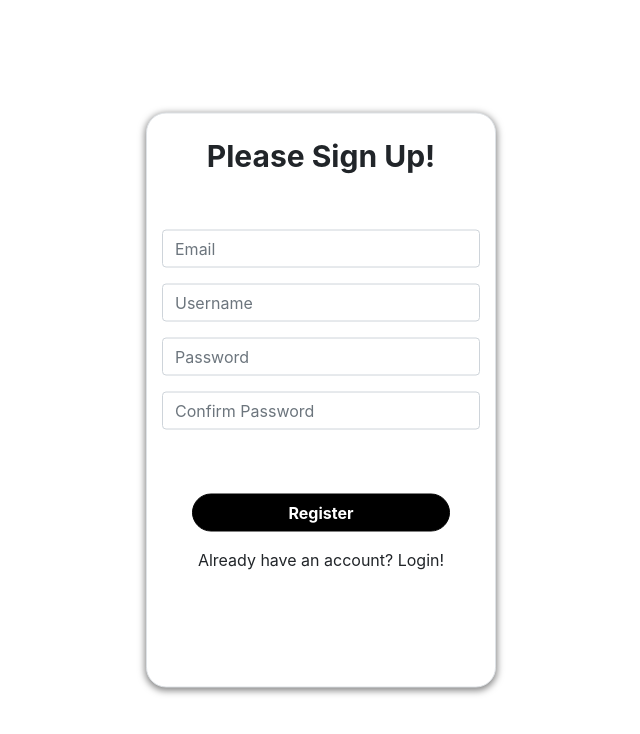
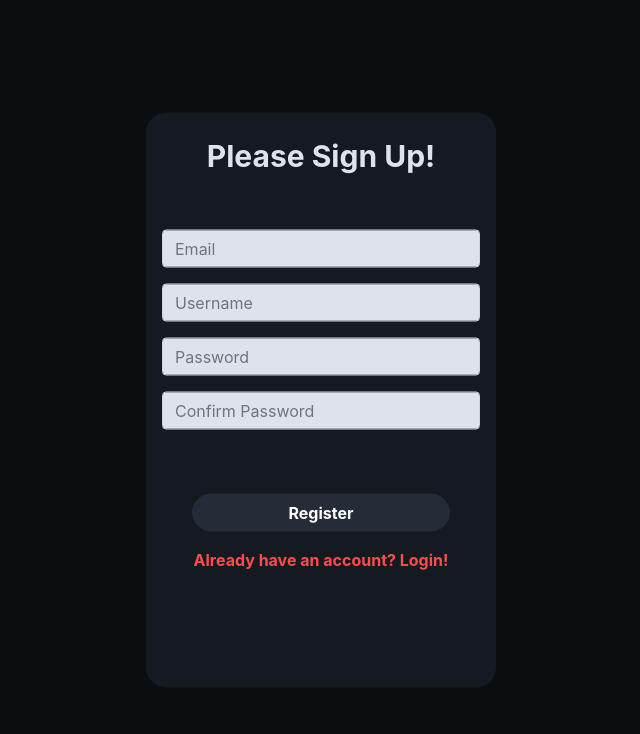
Before and after one commit to Jonathan204/SyncStream, a React (Create React App) app in the folder client/: page / in a window 1280 px wide. Both pictures are taken after a click on the element "Don't have an account? Create one!". Shown: the top 734 px of the page, without its empty margins (319-959 px from the left). Built offline with nearby package versions, Linux system fonts and the light colour scheme; no server answers.

Commit message:
Darker style on most elements

```diff
--- a/client/public/index.html
+++ b/client/public/index.html
@@ -29,8 +29,9 @@
   </head>
   <body>
     <noscript>You need to enable JavaScript to run this app.</noscript>
-    <div id="login-background"></div>
+    <div id="login-background">
     <div id="root"></div>
+    </div>
     <!--
       This HTML file is a template.
       If you open it directly in the browser, you will see an empty page.
--- a/client/public/styles.css
+++ b/client/public/styles.css
@@ -1,6 +1,8 @@
 #login-background {
   position: absolute;
-  background-color: rgb(255, 255, 255);
+  background-color: #0b0e11;
+  width: 100%;
+  height: 100%;
 }
 
 #welcome {
--- a/client/src/components/Account/Login.js
+++ b/client/src/components/Account/Login.js
@@ -46,6 +46,7 @@ const Login = () => {
         <Row className="flex-column">
           <Form.Group controlId="username">
             <Form.Control
+              className="form-color"
               name="username"
               required
               type="text"
@@ -64,6 +65,7 @@ const Login = () => {
         <Row className="flex-column">
           <Form.Group controlId="password">
             <Form.Control
+              className="form-color"
               name="password"
               required
               type="password"
--- a/client/src/components/Account/Register.js
+++ b/client/src/components/Account/Register.js
@@ -46,15 +46,14 @@ const Register = () => {
         <Row className="flex-column">
           <Form.Group controlId="email">
             <Form.Control
+              className="form-color"
               name="email"
               type="email"
               placeholder="Email"
               required
               isValid={validated && !errors.email}
               isInvalid={!!errors.email || !!userError}
-              onChange={(e) =>
-                setUserData({ ...userData, email: e.target.value })
-              }
+              onChange={(e) => setUserData({ ...userData, email: e.target.value })}
             />
             <Form.Control.Feedback type="invalid">
               {errors.email}
@@ -64,6 +63,7 @@ const Register = () => {
         <Row className="flex-column">
           <Form.Group controlId="username">
             <Form.Control
+              className="form-color"
               name="username"
               required
               type="text"
@@ -82,6 +82,7 @@ const Register = () => {
         <Row className="flex-column">
           <Form.Group controlId="password">
             <Form.Control
+              className="form-color"
               name="password"
               required
               type="password"
@@ -100,6 +101,7 @@ const Register = () => {
         <Row className="flex-column">
           <Form.Group controlId="confirmPassword">
             <Form.Control
+              className="form-color"
               name="confirmPassword"
               required
               type="password"
@@ -122,11 +124,7 @@ const Register = () => {
         )}
 
         <Row className="mt-5">
-          <LoaderButton
-            className="submit-button"
-            type="submit"
-            loading={loading}
-          >
+          <LoaderButton className="submit-button" type="submit" loading={loading}>
             Register
           </LoaderButton>
         </Row>
--- a/client/src/components/Account/styles.css
+++ b/client/src/components/Account/styles.css
@@ -1,3 +1,8 @@
+.underline-on-hover {
+  color: #fd4d4d;
+  font-weight: bold;
+}
+
 .underline-on-hover:hover {
   text-decoration: underline;
   cursor: pointer;
@@ -17,30 +22,28 @@
   margin-left: 30px;
   margin-right: 30px;
   font-weight: bold;
-  background-color: black;
-  border-color: black;
+  background-color: #242c37;
+  border-color: #242c37;
 }
 
 .submit-button:hover {
-  background-color: rgb(50, 50, 50);
-  border-color: rgb(50, 50, 50);
+  background-color: #323d4d;
+  border-color: #323d4d;
 }
 
 .submit-button:focus:hover {
-  background-color: rgb(50, 50, 50) !important;
-  border-color: rgb(50, 50, 50) !important;
-  box-shadow: 0 2px 7px 1px rgba(5, 5, 5, 0.5) !important;
+  background-color: #323d4d !important;
+  border-color: #323d4d !important;
 }
 
 .submit-button:disabled {
-  background-color: rgb(0, 0, 0);
-  border-color: black;
+  background-color: #242c37;
+  border-color: #242c37;
 }
 
 .submit-button:focus {
-  background-color: black !important;
-  border-color: black !important;
-  box-shadow: 0 2px 7px 1px rgba(5, 5, 5, 0.5) !important;
+  background-color: #242c37 !important;
+  border-color: #242c37 !important;
 }
 
 .account-window {
@@ -50,8 +53,9 @@
   flex-direction: column;
   align-items: center;
   border-radius: 20px;
-  box-shadow: 0 2px 7px 1px rgba(5, 5, 5, 0.5);
-  background-color: rgb(255, 255, 255);
+  border-color: #151a21 !important;
+  background-color: #151a21;
+  color: #dee3ea;
   margin: 0;
   position: absolute;
   top: 50%;
@@ -60,6 +64,10 @@
   transform: translate(-50%, -50%);
 }
 
+.form-color {
+  background-color: #dee3ea;
+}
+
 #title-header {
   font-size: 30px;
   font-weight: bold;
--- a/client/src/components/NavigationBar/NavigationBar.js
+++ b/client/src/components/NavigationBar/NavigationBar.js
@@ -1,16 +1,16 @@
 import { Nav, Navbar, Image } from "react-bootstrap";
-import logo from "../../images/logo.png";
+import logoWhite from "../../images/logoWhite.png";
 import profilePicture from "../../images/default_account.png";
 import "./styles.css";
 import { NavLink } from "react-router-dom";
 
 const NavigationBar = () => {
   return (
-    <Navbar bg="dark" variant="dark" className="sticky">
+    <Navbar className="sticky navbar-colors">
       <NavLink to="/home">
         <Navbar.Text className="navbar-text">
           <Image
-            src={logo}
+            src={logoWhite}
             width="40"
             height="40"
             alt="logo"
--- a/client/src/components/NavigationBar/styles.css
+++ b/client/src/components/NavigationBar/styles.css
@@ -6,6 +6,11 @@
   z-index: 1;
 }
 
+.navbar-colors {
+  background-color: #242c37;
+}
+
 .navbar-text {
   font-size: 20px;
+  color: #dee3ea !important;
 }
--- a/client/src/components/Player/Player.js
+++ b/client/src/components/Player/Player.js
@@ -90,7 +90,9 @@ class Player extends React.Component {
                   <div className="now-playing__status">
                     {this.props.is_playing ? "Playing" : "Paused"}
                   </div>
-                  {!this.props.is_ad && <div>{this.props.songTime}</div>}
+                  {!this.props.is_ad && (
+                    <div className="progress-text">{this.props.songTime}</div>
+                  )}
 
                   <div className="progress">
                     <div className="progress__bar" style={progressBarStyles} />
--- a/client/src/components/Player/styles.css
+++ b/client/src/components/Player/styles.css
@@ -4,16 +4,19 @@
   font-size: 1.5em;
   margin-bottom: 0.2em;
   text-align: center;
+  color: black;
 }
 
 .now-playing__artist {
   margin-bottom: 1em;
   text-align: center;
+  color: black;
 }
 
 .now-playing__status {
   margin-bottom: 1em;
   text-align: center;
+  color: black;
 }
 
 .now-playing__img {
@@ -28,8 +31,6 @@
   width: 100%;
 }
 
-
-
 /** Progress **/
 
 .progress {
@@ -39,7 +40,12 @@
   overflow: hidden;
 }
 
+.progress-text {
+  color: black;
+}
+
 .progress__bar {
+  color: black;
   background-color: rgb(0, 0, 0);
   height: 4px;
 }
--- a/client/src/components/Profile/Profile.js
+++ b/client/src/components/Profile/Profile.js
@@ -100,10 +100,12 @@ export class Profile extends Component {
         <Row>
           <Col md="8">
             <Card className="card-style">
-              <Card.Header>
-                <Card.Title as="h4">User Profile</Card.Title>
+              <Card.Header id="card-title-color">
+                <Card.Title as="h4" id="card-title-color">
+                  User Profile
+                </Card.Title>
               </Card.Header>
-              <Card.Body>
+              <Card.Body id="card-body-style">
                 <Row className="bottom-margin">
                   <Col className="pr-1" md="6">
                     <Card.Title>Username</Card.Title>
@@ -184,7 +186,7 @@ export class Profile extends Component {
           </Col>
           <Col md="4">
             <Card className="card-style">
-              <Card.Body>
+              <Card.Body id="card-body-style">
                 <Row className="spotifyCardRow1">
                   <Image
                     src={profilePicture}
```
Also changed, not shown: client/src/components/Profile/styles.css (+23 -11 lines), client/src/images/logoWhite.png (added). Lines whose indentation alone changed are shown as unchanged.
